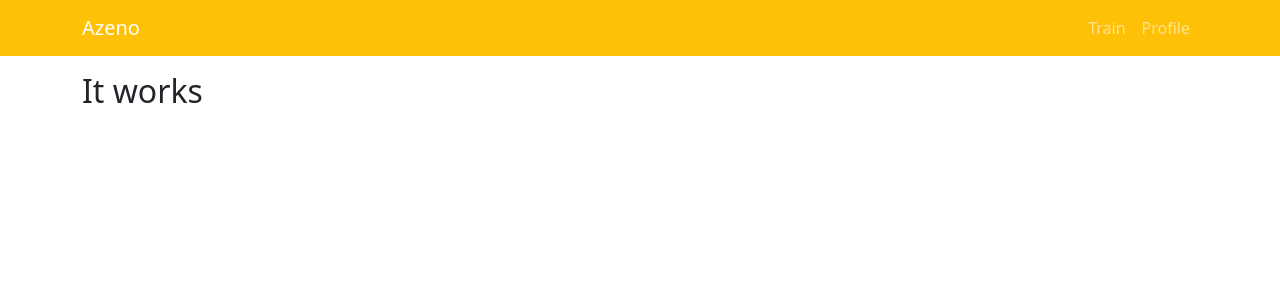
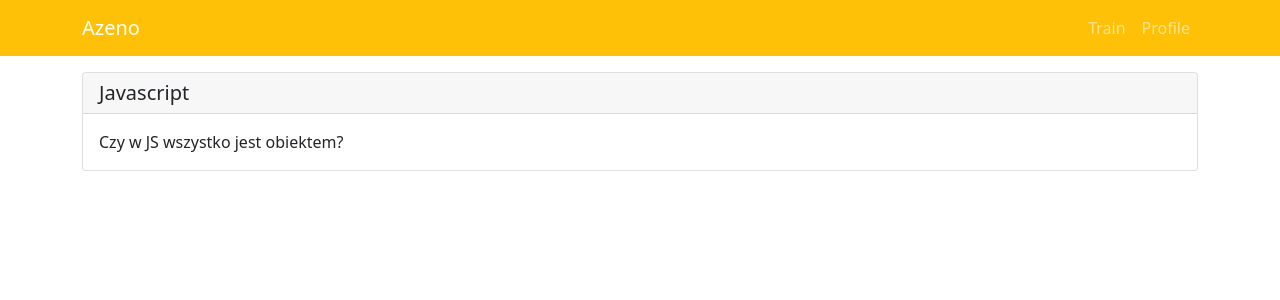
Before and after one commit to js-ultimate/azeno_final, a React app: page /train/1 in a window 1280 px wide. Shown: the top 300 px of the page. Built offline with nearby package versions, Linux system fonts and the light colour scheme.

Commit message:
question component

```diff
--- a/src/components/App/App.jsx
+++ b/src/components/App/App.jsx
@@ -9,6 +9,7 @@
 import Register from '../Auth/Register';
 import useCookie from '../../hooks/useCookie';
 import { Col, Container, Row } from 'react-bootstrap';
+import QuestionList from '../QuestionList/QuestionList';
 
 function App() {
     const [cookie, setCookie] = useCookie('token_auth');
@@ -25,7 +26,7 @@
                             <Route path="/train" element={<Train />} />
                             <Route path="/login" element={<Login />} />
                             <Route path="/register" element={<Register />} />
-                            <Route path="/train/:id" element={<h2>It works</h2>} />
+                            <Route path="/train/:id" element={<QuestionList />} />
                         </Routes>
                     </Col>
                 </Row>
--- /dev/null
+++ b/src/components/Question/Question.jsx
@@ -0,0 +1,33 @@
+import React, { useState } from 'react';
+import { Button, Card } from 'react-bootstrap';
+
+function Question() {
+    const [question] = useState('Czy w JS wszystko jest obiektem?');
+    const [answer] = useState(
+        'Z technicznego punktu widzenia: nie. Typy proste są opakowywane obiektami.'
+    );
+
+    const [toggle, setToggle] = useState(false);
+
+    function handleAnswer() {
+        setToggle(true);
+    }
+
+    return (
+        <Card onClick={handleAnswer}>
+            <Card.Header as="h5">Javascript</Card.Header>
+            <Card.Body>
+                <Card.Text>{!toggle ? question : answer}</Card.Text>
+                {toggle && (
+                    <div className="d-flex justify-content-between">
+                        <Button variant="primary">Wiedziałem</Button>
+                        <Button variant="primary">Nie byłem pewny</Button>
+                        <Button variant="primary">Nie wiedziałem</Button>
+                    </div>
+                )}
+            </Card.Body>
+        </Card>
+    );
+}
+
+export default Question;
--- /dev/null
+++ b/src/components/QuestionList/QuestionList.jsx
@@ -0,0 +1,12 @@
+import React from 'react';
+import Question from '../Question/Question';
+
+function QuestionList() {
+    return (
+        <div>
+            <Question />
+        </div>
+    );
+}
+
+export default QuestionList;
```
